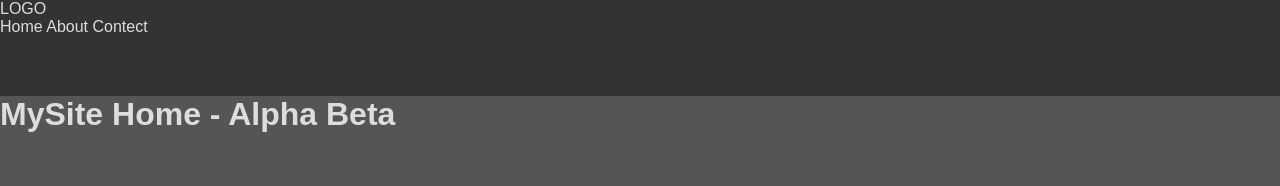
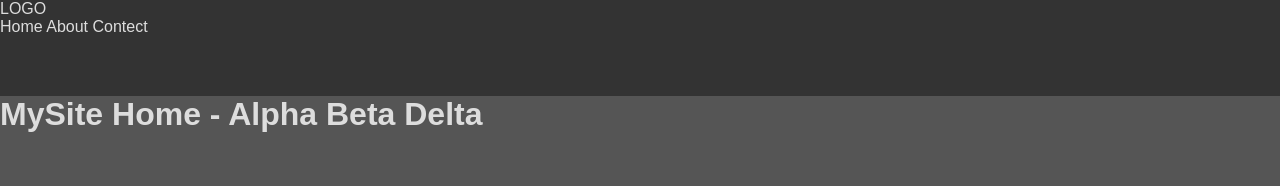
Before and after one commit to KH-Tan/MySite, a plain HTML site: page index.html in a window 1280 px wide. Shown: the top 186 px of the page. Drawn offline with Linux system fonts and the light colour scheme.

Commit message:
Delta Commit

```diff
--- a/index.html
+++ b/index.html
@@ -18,7 +18,7 @@
   </nav>
 </header>
 <main>
-  <h1>MySite Home - Alpha Beta</h1>
+  <h1>MySite Home - Alpha Beta Delta</h1>
 
   <section id="site-home"></section>
 
```
